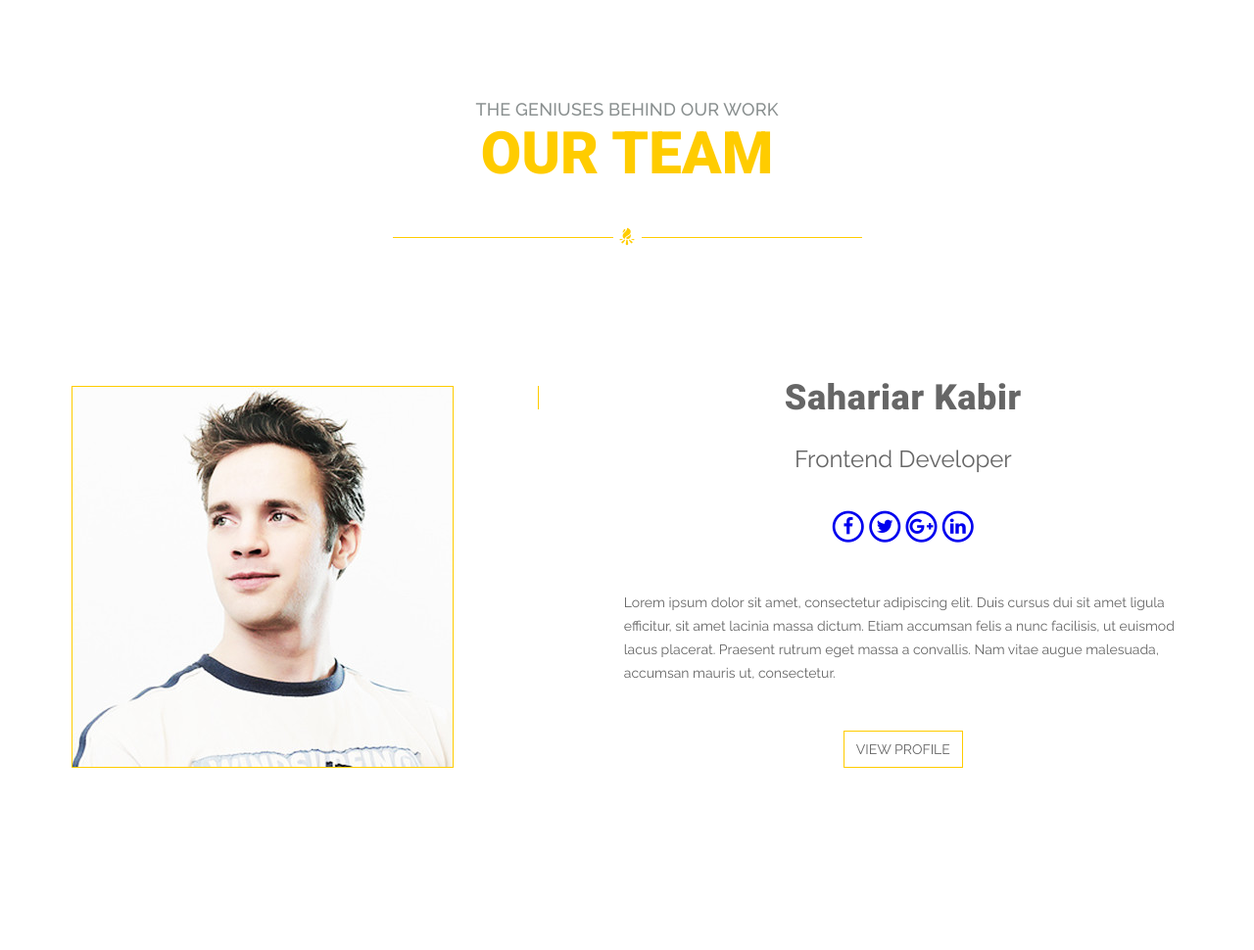
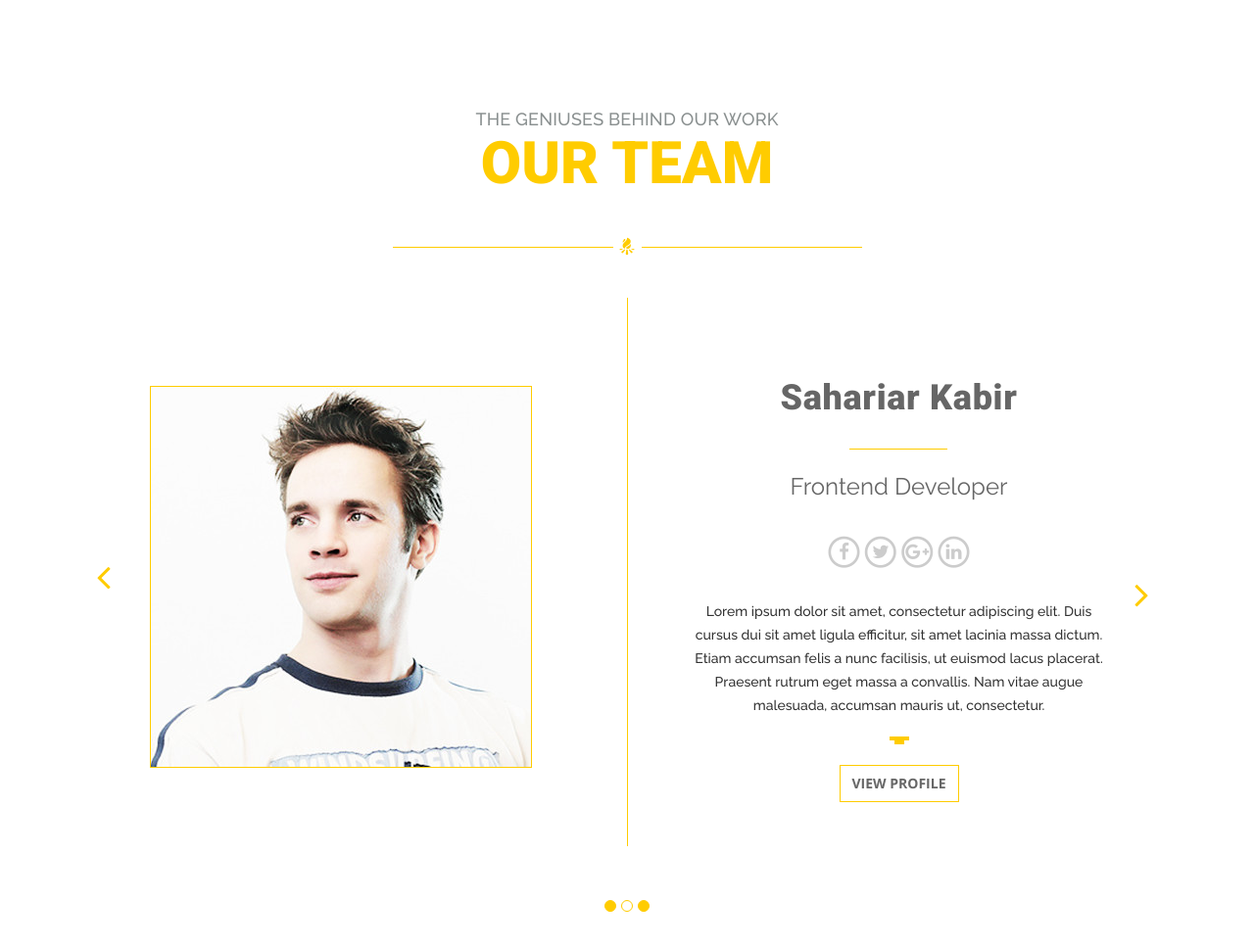
Before and after one commit to IgorSavchenko/Our-Team, a plain HTML site: page index.html in a window 1280 px wide. Shown: the whole page at 98% size. Drawn offline with nearby package versions, Linux system fonts and the light colour scheme.

Commit message:
Slider section styled. Arrows and other decorative elements added.

```diff
--- a/assets/scss/main.scss
+++ b/assets/scss/main.scss
@@ -1,6 +1,5 @@
 // variables
 $c-grey: #666666;
-$c-light-grey: #333333;
 $c-yellow: #ffcc00;
 $max-width: 1170px;
 
@@ -25,7 +24,6 @@ $max-width: 1170px;
 // styles to body
 body {
   font-family: 'Raleway', sans-serif;
-  // font-family: 'Open Sans', sans-serif;
   font-weight: 400;
   font-size: 14px;
   line-height: 24px;
--- a/assets/scss/sections/header.scss
+++ b/assets/scss/sections/header.scss
@@ -1,6 +1,6 @@
 .header {
   margin: 0 auto;
-  padding: 100px 15px;
+  padding: 110px 15px 90px;
   display: -webkit-flex;
   display: -ms-flex;
   display: flex;
--- a/assets/scss/sections/slider.scss
+++ b/assets/scss/sections/slider.scss
@@ -1,17 +1,40 @@
 .slider {
   max-width: $max-width;
+  width: 100%;
   padding: 0 15px 200px;
   margin: 0 auto;
+  position: relative;
   display: -webkit-flex;
   display: -ms-flex;
   display: flex;
   flex-flow: row wrap;
   justify-content: space-around;
-  align-items: stretch;
+  align-items: flex-start;
 
   &__photo {
-    max-width: ($max-width - 30px)/2;
+    max-width: ($max-width - 15px)/2;
     border: 1px solid $c-yellow;
+    position: relative;
+  }
+
+  &__arrow {
+    position: absolute;
+    top: 50%;
+    transform: translateY(-50%);
+    font-size: 40px;
+    // color: $c-yellow;
+
+      & a {
+        @include link-styles-reset($c-yellow);
+      }
+
+      &--left {
+        left: -55px;
+      }
+
+      &--right {
+        right: -45px;
+      }
   }
 
   &__image {
@@ -21,16 +44,23 @@
     object-fit: cover;
   }
 
-  &__decorarion {
+  &__decoration {
+    display: block;
+    position: absolute;
+    top: -90px;
+    left: 0;
+    right: 0;
+    bottom: -65px;
     width: 1px;
-    height: 100%;
+    height: 560px;
+    margin: 0 auto;
     text-indent: -9999px;
     background: $c-yellow;
-    margin: 0 80px;
   }
 
   &__info {
-    max-width: ($max-width - 30px)/2;
+    position: relative;
+    max-width: ($max-width - 15px)/2;
     display: -webkit-flex;
     display: -ms-flex;
     display: flex;
@@ -45,6 +75,16 @@
     font-size: 36px;
     font-weight: 900;
     letter-spacing: 0.7px;
+
+      &::after {
+        content: '';
+        display: block;
+        margin: 40px auto 20px;
+        padding: 0;
+        width: 100px;
+        height: 1px;
+        background: $c-yellow;
+      }
   }
 
   &__description {
@@ -54,6 +94,7 @@
   }
 
   &__social {
+    margin: 30px 0;
     display: -webkit-flex;
     display: -ms-flex;
     display: flex;
@@ -64,6 +105,37 @@
 
   &__link {
     display: block;
+    @include link-styles-reset(#cccccc);
+
+        &:hover {
+          color: $c-yellow;
+        }
+  }
+
+  &__text {
+    @include spaces-reset;
+    width: 420px;
+    text-align: center;
+    font-weight: 500;
+    color: $c-grey/2;
+
+      & + span {
+        display: inline-block;
+        width: 20px;
+        height: 4px;
+        background: $c-yellow;
+        margin: 20px 0 25px;
+      }
+
+      & + span::before,
+      & + span::after {
+        content: '';
+        display: block;
+        margin: 0 5px;
+        width: 10px;
+        height: 4px;
+        background: $c-yellow;
+      }
   }
 
   &__reference {
@@ -72,6 +144,30 @@
     @include link-styles-reset($c-grey);
     padding: 6px 12px;
     border: 1px solid $c-yellow;
+    font-family: 'Open Sans', sans-serif;
     text-transform: uppercase;
   }
 }
+
+.navigation {
+  width: 100%;
+  margin-top: 100px;
+  display: -webkit-flex;
+  display: -ms-flex;
+  display: flex;
+  justify-content: center;
+  align-items: center;
+
+  &__item {
+    width: 12px;
+    height: 12px;
+    margin: 0 2.5px;
+    background: #ffffff;
+    border: solid 1px $c-yellow;
+    border-radius: 50%;
+
+      &:first-child, &:last-child {
+        background: $c-yellow;
+      }
+  }
+}
--- a/index.html
+++ b/index.html
@@ -33,9 +33,15 @@
     <div class="slider">
       <div class="slider__photo">
         <img class="slider__image" src="assets/img/avatar-kabir.jpg" alt="avatar">
+        <div class="slider__arrow slider__arrow--left">
+          <a href="#"><i class="fa fa-angle-left" aria-hidden="true"></i></i></a>
+        </div>
       </div>
-      <div class="slider__decorarion">decorative element</div>
+      <span class="slider__decoration">decorative element</span>
       <div class="slider__info">
+        <div class="slider__arrow slider__arrow--right">
+          <a href="#"><i class="fa fa-angle-right" aria-hidden="true"></i></a>
+        </div>
         <h2 class="slider__name">Sahariar Kabir</h2>
         <p class="slider__description">Frontend Developer</p>
         <section class="slider__social">
@@ -67,7 +73,14 @@
         <p class="slider__text">
           Lorem ipsum dolor sit amet, consectetur adipiscing elit. Duis cursus dui sit amet ligula efficitur, sit amet lacinia massa dictum. Etiam accumsan felis a nunc facilisis, ut euismod lacus placerat. Praesent rutrum eget massa a convallis. Nam vitae augue malesuada, accumsan mauris ut, consectetur.
         </p>
+        <!-- span element for decorations -->
+        <span></span>
         <a class="slider__reference" href="#">view profile</a>
+      </div>
+      <div class="navigation">
+        <div class="navigation__item"></div>
+        <div class="navigation__item"></div>
+        <div class="navigation__item"></div>
       </div>
     </div>
     <!-- /.slider -->
```
Also changed, not shown: assets/css/main.css, 1 other file.
